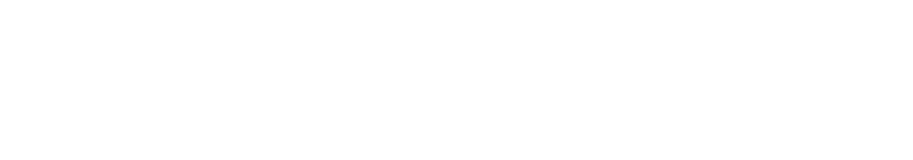
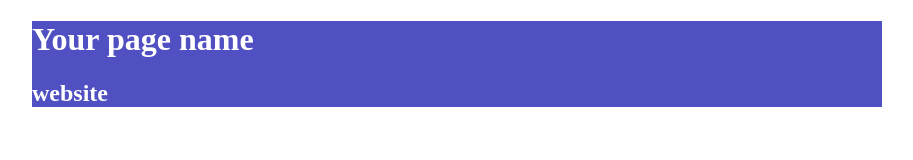
Before and after one commit to agunst/social-mockup, a plain HTML site: page index.html in a window 1280 px wide. Shown: the whole page, without its empty margins (183-1096 px from the left). Drawn offline with Linux system fonts and the light colour scheme.

Commit message:
add blue box

```diff
--- a/assets/css/styles.css
+++ b/assets/css/styles.css
@@ -0,0 +1,12 @@
+
+
+header {
+    color: white;
+}
+
+#BlueBox {
+    background-color: rgb(80, 80, 194);
+    height: 80%;
+    width: 850px;
+    margin: 0 auto;
+}
--- a/index.html
+++ b/index.html
@@ -8,6 +8,11 @@
     <link id="style" rel="stylesheet" href="./assets/css/styles.css">
 </head>
 <body>
-
+    <header>
+        <div id="BlueBox">
+            <h1>Your page name</h1>
+            <h2>website</h2>
+        </div>
+    </header>
 </body>
 </html>
```
